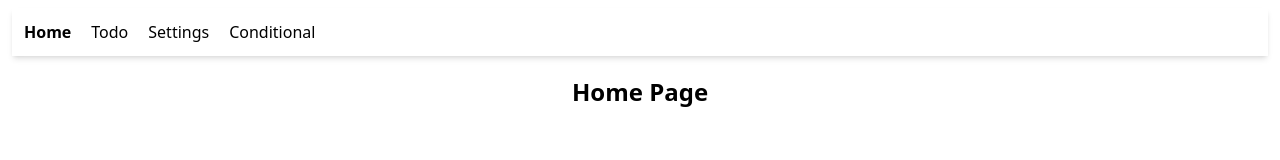
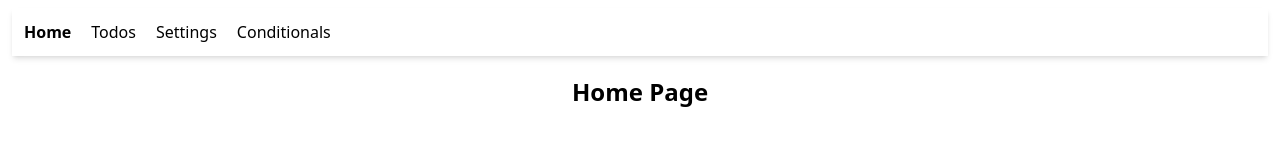
Before and after one commit to alonzojoe/ad-ts, a React (Vite) app: page / in a window 1280 px wide. Shown: the top 160 px of the page. Built offline with nearby package versions, Linux system fonts and the light colour scheme.

Commit message:
replace static NavLink in Navbar with the created constant ROUTES list

```diff
--- a/src/constants/routes.ts
+++ b/src/constants/routes.ts
@@ -1,6 +1,6 @@
 import type { Route } from "../context/todo/types/types"
 
-export const Routes: Route[] = [
+export const ROUTES: Route[] = [
     {
         id: 1,
         path: "",
@@ -18,7 +18,7 @@ export const Routes: Route[] = [
     },
     {
         id: 4,
-        path: "/conditionals",
+        path: "/conditional",
         name: 'Conditionals'
     },
 ]
--- a/src/layouts/components/Navbar.tsx
+++ b/src/layouts/components/Navbar.tsx
@@ -1,41 +1,20 @@
 import { NavLink } from "react-router-dom";
+import { ROUTES } from "../../constants/routes";
 
 const Navbar = () => {
   return (
     <nav className="p-3 shadow-md w-full">
       <ul className="flex items-center justify-start gap-5">
-        <li>
-          <NavLink
-            to=""
-            className={({ isActive }) => (isActive ? "font-bold" : "")}
-          >
-            Home
-          </NavLink>
-        </li>
-        <li>
-          <NavLink
-            to="todos"
-            className={({ isActive }) => (isActive ? "font-bold" : "")}
-          >
-            Todo
-          </NavLink>
-        </li>
-        <li>
-          <NavLink
-            to="/settings"
-            className={({ isActive }) => (isActive ? "font-bold" : "")}
-          >
-            Settings
-          </NavLink>
-        </li>
-        <li>
-          <NavLink
-            to="/conditional"
-            className={({ isActive }) => (isActive ? "font-bold" : "")}
-          >
-            Conditional
-          </NavLink>
-        </li>
+        {ROUTES.map(({ id, path, name }) => (
+          <li key={id}>
+            <NavLink
+              to={path}
+              className={({ isActive }) => (isActive ? "font-bold" : "")}
+            >
+              {name}
+            </NavLink>
+          </li>
+        ))}
       </ul>
     </nav>
   );
```
